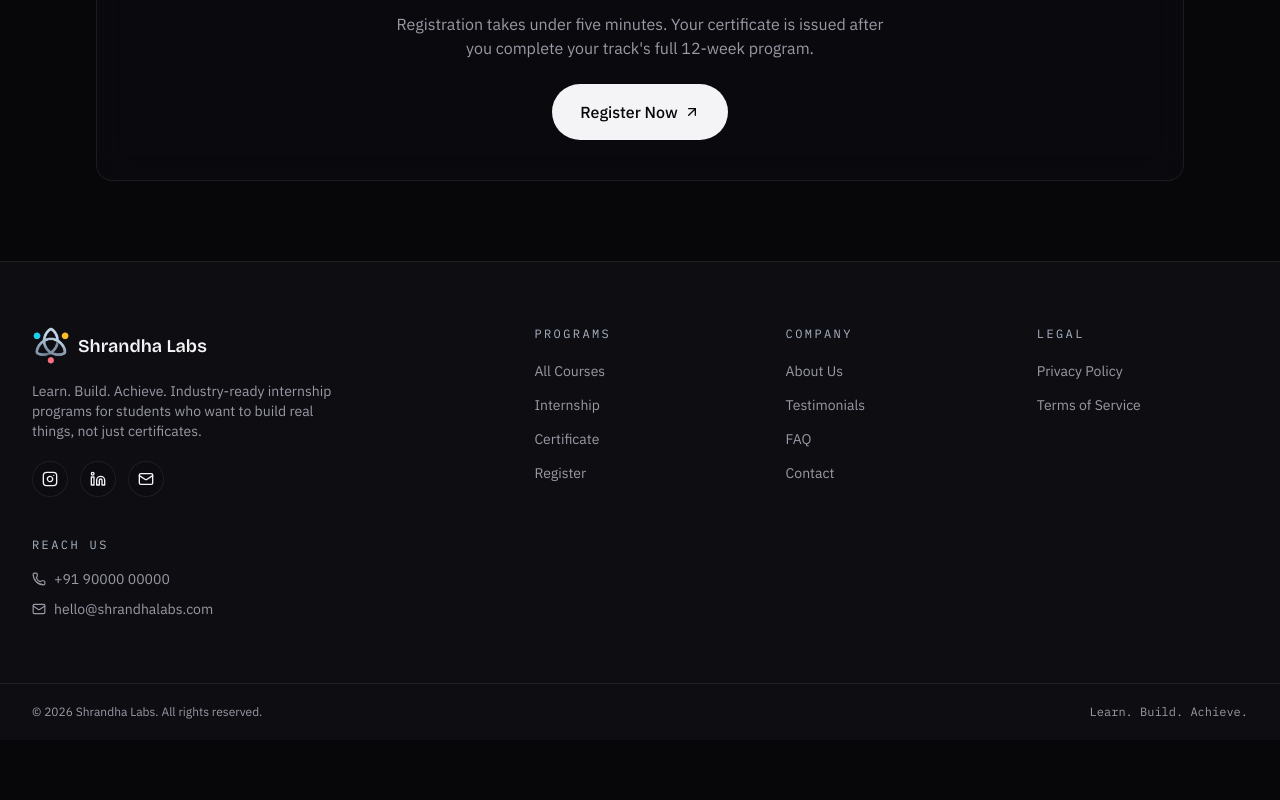
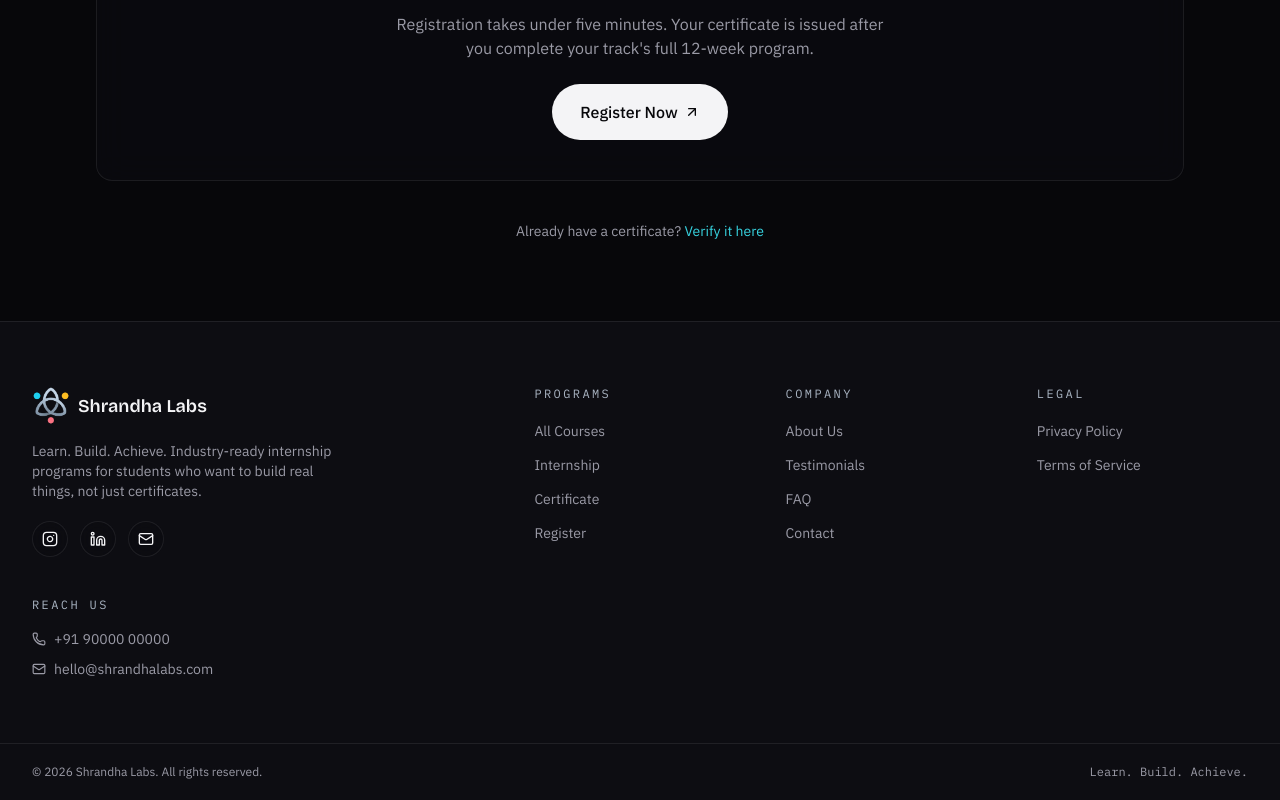
Before and after one commit to emerging324-maker/Shrandha, a Next.js app: page /certificate in a window 1280 px wide. Shown: the part 1887-2687 px from the top of the page. Before the commit the page ends 2627 px from the top, so only its background shows below. Built offline with nearby package versions, Linux system fonts and the light colour scheme.

Commit message:
Update page.tsx

```diff
--- a/src/app/certificate/page.tsx
+++ b/src/app/certificate/page.tsx
@@ -60,6 +60,13 @@ export default function Certificate() {
           </div>
         </div>
       </Reveal>
+
+      <Reveal delay={0.2}>
+        <p className="mt-10 text-center text-sm text-muted">
+          Already have a certificate?{" "}
+          <Link href="/verify-certificate" className="text-cyan hover:underline">Verify it here</Link>
+        </p>
+      </Reveal>
     </div>
   );
 }
```
